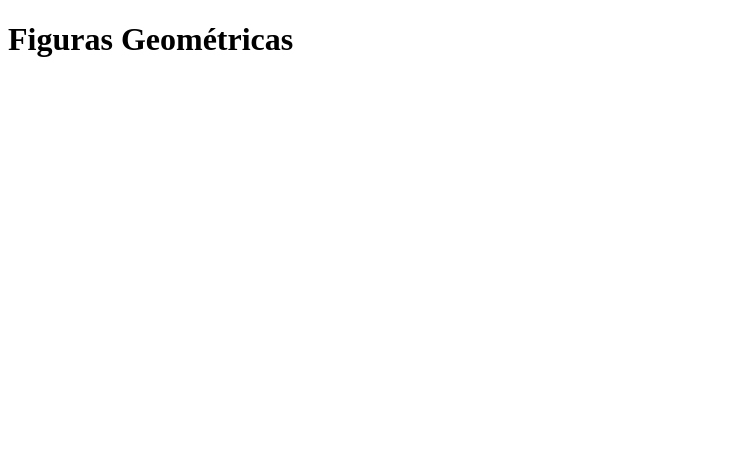
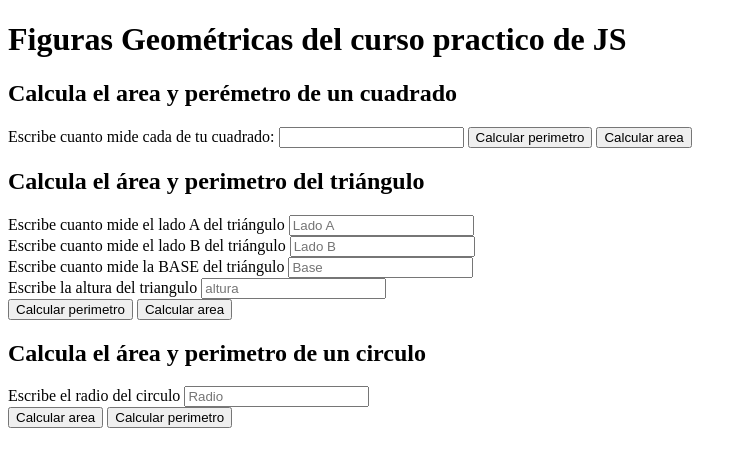
Before and after one commit to HugoCamposLopez/cursoPracticoJavaScript, a plain HTML site: page index.html in a window 1280 px wide. Shown: the whole page, without its empty margins (0-747 px from the left). Drawn offline with Linux system fonts and the light colour scheme.

Commit message:
Circle is missing

```diff
--- a/index.html
+++ b/index.html
@@ -8,6 +8,62 @@
     <title>Figuras Geométricas</title>
 </head>
 <body>
-    <h1>Figuras Geométricas</h1>
+    <header>
+        <h1>Figuras Geométricas del curso practico de JS</h1>
+    </header>
+    <section>
+        <h2>Calcula el area y perémetro de un cuadrado</h2>
+        <form>
+            <label for="InputCuadrado">
+                Escribe cuanto mide cada de tu cuadrado:
+            </label>
+            <input id="InputCuadrado" type="number" />
+
+            <button type="button" onclick="calcularPerimetroCuadrado()">
+                Calcular perimetro
+            </button>
+            <button type="button"onclick="calcularAreaCuadrado()">
+                Calcular area
+            </button>
+        </form>
+    </section>
+
+    <section>
+        <h2>Calcula el área y perimetro del triángulo</h2>
+        <form>
+            <label for="ladoA">
+                Escribe cuanto mide el lado A del triángulo
+            </label>
+            <input placeholder="Lado A" id="ladoA" type="number"/><br>
+
+            <label for="ladoB">
+                Escribe cuanto mide el lado B del triángulo
+            </label>
+            <input placeholder="Lado B" id="ladoB" type="number"/><br>
+
+            <label for="base">
+                Escribe cuanto mide la BASE del triángulo
+            </label>
+            <input placeholder="Base" id="base" type="number"/><br>
+
+            <label for="base">
+                Escribe la altura del triangulo
+            </label>
+            <input placeholder="altura" id="altura" type="number"/> <br>
+
+            <button type="button" onclick="calcularPerimetroTriangulo()">
+                Calcular perimetro
+            </button>
+            <button type="button" onclick="calcularAreaTriangulo()">Calcular area</button>
+        </form>
+    </section>
+
+    <section>
+        <h1>Calcula el área y perimetro de un circulo</h1>
+        <label>Escribe el radio del circulo</label>
+        <input placeholder="Radio" type="number" id="radio"/><br>
+        <button>Calcular area</button>
+        <button>Calcular perimetro</button>
+    </section>
 </body>
 </html>
--- a/index.js
+++ b/index.js
@@ -20,17 +20,10 @@ const ladoTriangulo2 = 6
 const baseTriangulo = 4
 
 
-/* console.log("Los lados del triangulo miden "
-+ ladoTriangulo
-+ "cm, "
-+ ladoTriangulo2
-+ "cm y "
-+baseTriangulo + " cm" )
-
-const alturaTriangulo = 5.5
-console.log("La base del triangulo es: "+ alturaTriangulo) */
-
 function perimetroTriangulo (lado, lado2, base){
+    lado = parseInt(lado)
+    lado2 = parseInt(lado2)
+    base = parseInt(base)
     return lado + lado2 + base
 }
 console.log("El perimetro del triangulo es: " + perimetroTriangulo)
@@ -48,6 +41,7 @@ console.group("Circulo");
 /* const radioCirculo = 4
 console.log("El radio del circulo es: " + radioCirculo +" cm") */
 //Diametro
+
 function diametroCirculo(radio){
    return radio * 2
 }
@@ -69,3 +63,43 @@ function areaCirculo(radio){
     return PI * (radio * radio)
 }
 console.log("El area del circulo es: " + areaCirculo + " cm")
+
+
+//Aqui interactuamos con el HTML
+
+function calcularPerimetroCuadrado(){
+   const input = document.getElementById("InputCuadrado")
+   const value = input.value
+   const perimetro = perimetroCuadrado(value)
+   alert(perimetro)
+}
+
+function calcularAreaCuadrado(){
+    const input = document.getElementById("InputCuadrado")
+    const value = input.value
+    const area = areaCuadrado(value)
+    alert(area)
+
+}
+
+function calcularPerimetroTriangulo(){
+    const input = document.getElementById("ladoA")
+    const input2 = document.getElementById("ladoB")
+    const input3 = document.getElementById("base")
+
+    const value = input.value
+    const value2 = input2.value
+    const value3 = input3.value
+
+    const perimetro = perimetroTriangulo(value,value2,value3)
+    alert(perimetro)
+}
+
+function calcularAreaTriangulo(){
+    const input = document.getElementById("base")
+    const input2 = document.getElementById("altura")
+    const base = input.value
+    const altura = input2.value
+    const area = areaTriangulo(base,altura)
+    alert(area)
+}
```
Also changed, not shown: 2 other files.
